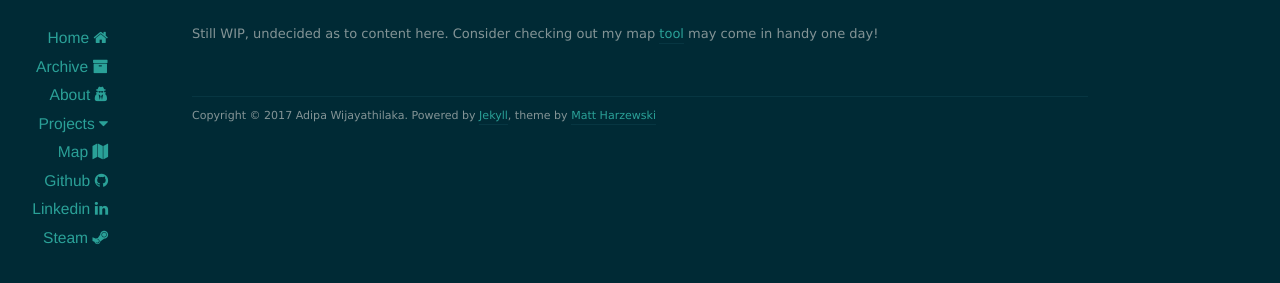
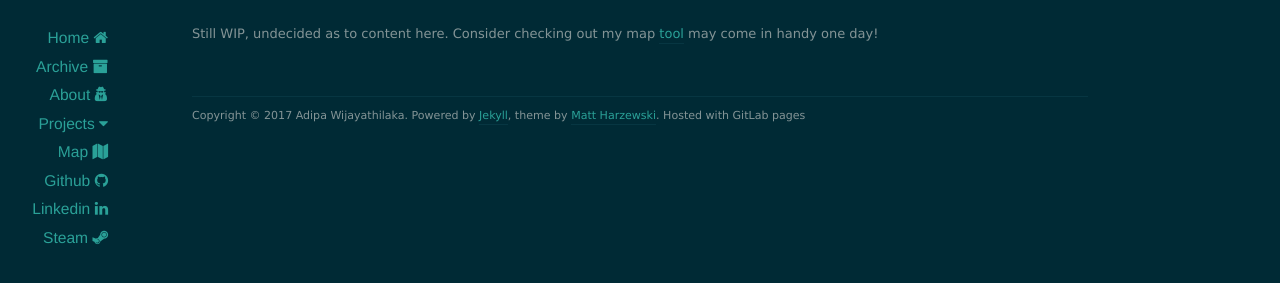
Before and after one commit to boarnoah/boarnoah.github.io, a Jekyll site: the page built from index.html, in a window 1280 px wide. Shown: the part 147-430 px from the top of the page. Built offline with Jekyll 4.4.1, drawn with Linux system fonts in a browser that asks for light colours; the list of posts is cut into pages by our own code.

Commit message:
added "hosted by" to footer

```diff
--- a/_layouts/default.html
+++ b/_layouts/default.html
@@ -54,7 +54,7 @@
   </div>
 
   <footer id="footer">
-    <p class="copyright">Copyright &copy; {{ site.time | date: '%Y' }} {{ site.name }}. Powered by <a href="http://jekyllrb.com">Jekyll</a>, theme by <a href="http://www.webmaster-source.com">Matt Harzewski</a></p>
+    <p class="copyright">Copyright &copy; {{ site.time | date: '%Y' }} {{ site.name }}. Powered by <a href="http://jekyllrb.com">Jekyll</a>, theme by <a href="http://www.webmaster-source.com">Matt Harzewski</a>. Hosted with GitLab pages</p>
   </footer>
 </body>
 </html>
```
